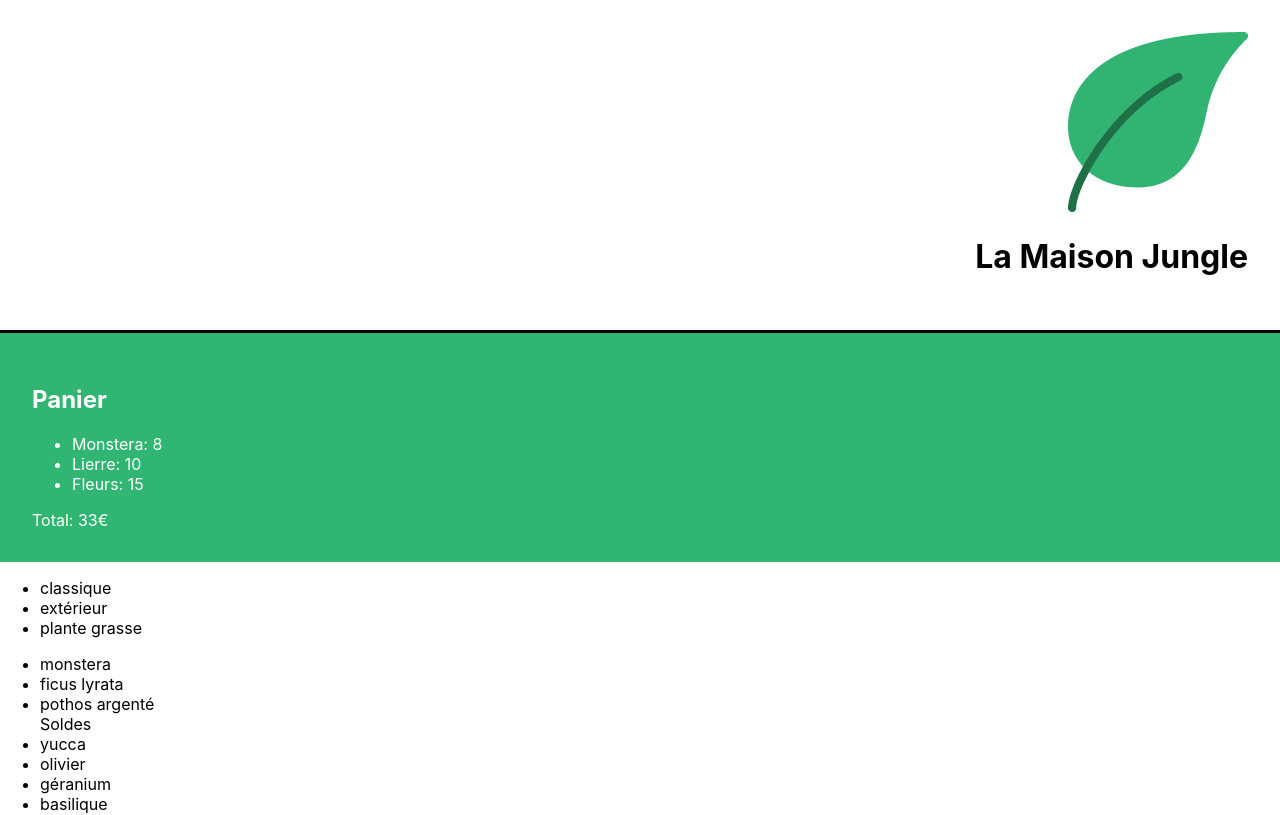
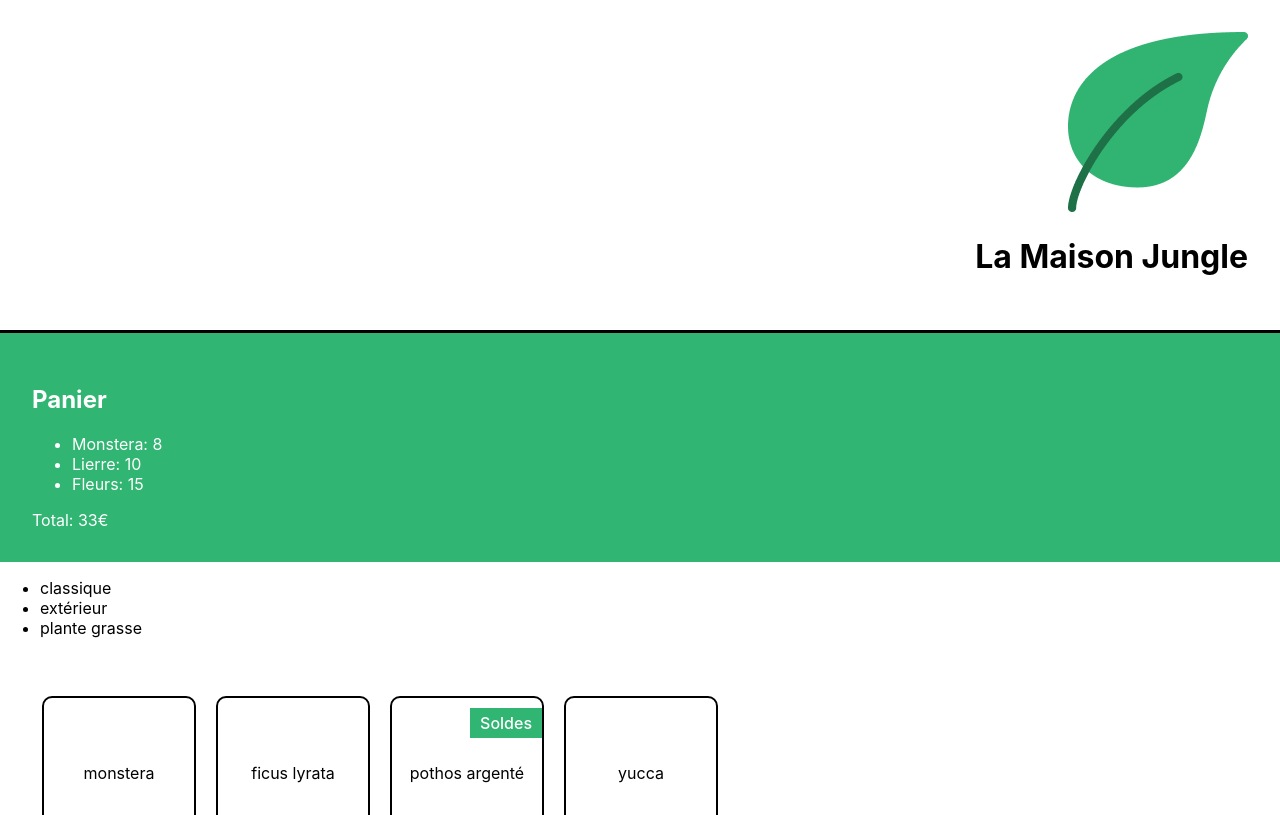
Before and after one commit to RampriyaKarthick/La-Maison-Jungle, a React (Create React App) app: page / in a window 1280 px wide. Shown: the top 815 px of the page. Built offline with nearby package versions, Linux system fonts and the light colour scheme.

Commit message:
style for shopping list.js

```diff
--- a/src/styles/ShoppingList.css
+++ b/src/styles/ShoppingList.css
@@ -0,0 +1,29 @@
+.plant-list{
+    list-style-type:none;
+    padding:32px;
+    display:flex;
+    flex-wrap:wrap;
+    max-width:800px;
+}
+.plant-item{
+    border: solid 2px black;
+    border-radius: 10px;
+    height: 150px;
+    width: 150px;
+    margin: 10px;
+    display: flex;
+    align-items: center;
+    justify-content: center;
+    flex-direction: column;
+    position: relative;
+}
+
+.sales {
+	position: absolute;
+	right: 0px;
+	top: 10px;
+	font-weight: 500;
+	color: white;
+	padding: 5px 10px;
+	background-color: #31b572;
+}
```
